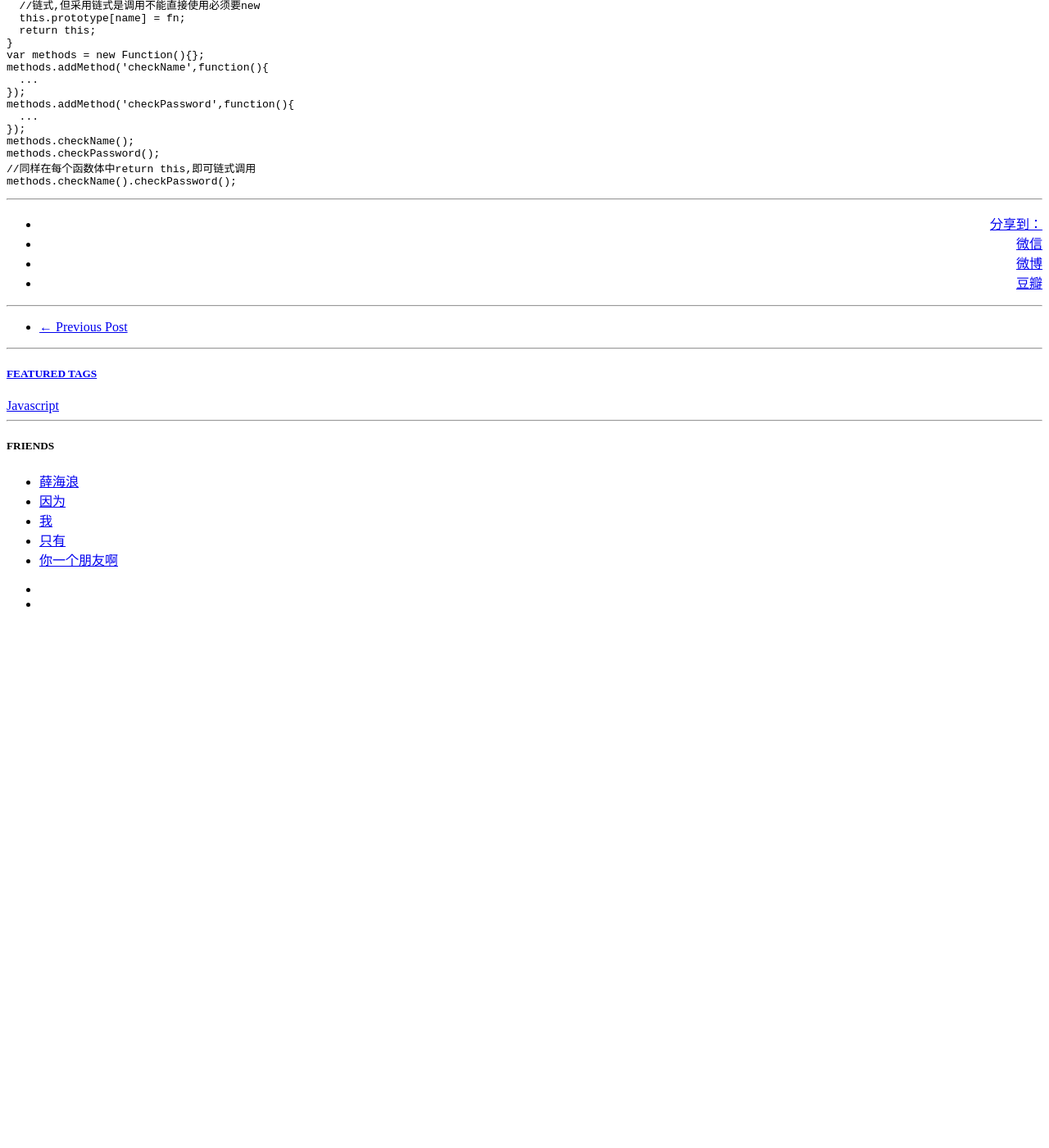
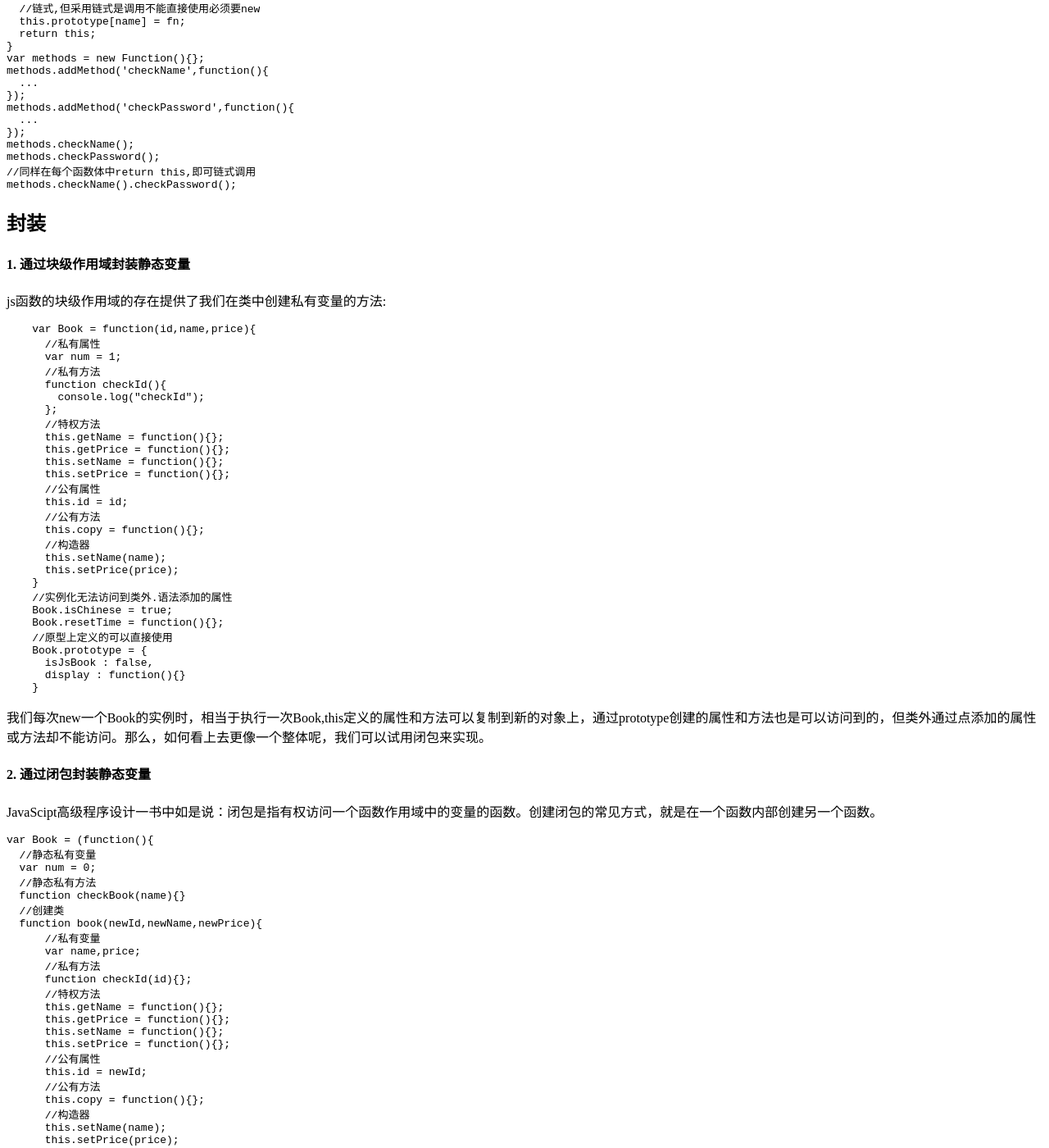
Before and after one commit to UnscientificMisaka/UnscientificMisaka.github.io, a Jekyll site: the page built from _posts/2017-3-17-design.markdown, in a window 1280 px wide and 1400 px high, scrolled down 2038 px. Shown: the whole window at 82% size. Built offline with Jekyll 4.4.1, drawn with Linux system fonts in a browser that asks for light colours; comment, search, counter and statistics services are not loaded; before the commit the page ends 2826 px from its top, so only the background shows below that; some of the changed text lies outside the part shown.

Commit message:
update about

```diff
--- a/_config.yml
+++ b/_config.yml
@@ -1,6 +1,6 @@
 # Site settings
-title: Blog
-SEOTitle: 博客
+title: 个人
+SEOTitle: 个人网站
 header-img: img/home-bg.jpg
 email: 1246533834@qq.com
 description: "懒得没有描述"
@@ -68,7 +68,7 @@
 
 # Sidebar settings
 sidebar: true                           # whether or not using Sidebar.
-sidebar-about-description: "好读书，爱发呆，眸子里藏着星辰。"
+sidebar-about-description: "好读书，不聪明，爱死磕。"
 sidebar-avatar: /img/大头贴.jpg      # use absolute URL, seeing it's used in both `/` and `/about/`
 
 
@@ -82,19 +82,10 @@
 # Friends
 friends: [
     {
-        title: "薛海浪",
-        href: "#"
+        title: "牛客",
+        href: "https://www.nowcoder.com/3738937"
     },{
-        title: "因为",
-        href: "#"
-    },{
-        title: "我",
-        href: "#"
-    },{
-        title: "只有",
-        href: "#"
-    },{
-        title: "你一个朋友啊",
-        href: "#"
+        title: "IFE",
+        href: "ife.baidu.com"
     }
 ]
--- a/_posts/2017-3-17-design.markdown
+++ b/_posts/2017-3-17-design.markdown
@@ -133,3 +133,72 @@
     methods.checkPassword();
     //同样在每个函数体中return this,即可链式调用
     methods.checkName().checkPassword();
+
+## 封装
+#### 1. 通过块级作用域封装静态变量
+js函数的块级作用域的存在提供了我们在类中创建私有变量的方法:
+
+        var Book = function(id,name,price){
+          //私有属性
+          var num = 1;
+          //私有方法
+          function checkId(){
+            console.log("checkId");
+          };
+          //特权方法
+          this.getName = function(){};
+          this.getPrice = function(){};
+          this.setName = function(){};
+          this.setPrice = function(){};
+          //公有属性
+          this.id = id;
+          //公有方法
+          this.copy = function(){};
+          //构造器
+          this.setName(name);
+          this.setPrice(price);
+        }
+        //实例化无法访问到类外.语法添加的属性
+        Book.isChinese = true;
+        Book.resetTime = function(){};
+        //原型上定义的可以直接使用
+        Book.prototype = {
+          isJsBook : false,
+          display : function(){}
+        }
+
+我们每次new一个Book的实例时，相当于执行一次Book,this定义的属性和方法可以复制到新的对象上，通过prototype创建的属性和方法也是可以访问到的，但类外通过点添加的属性或方法却不能访问。那么，如何看上去更像一个整体呢，我们可以试用闭包来实现。
+#### 2. 通过闭包封装静态变量
+JavaScipt高级程序设计一书中如是说：闭包是指有权访问一个函数作用域中的变量的函数。创建闭包的常见方式，就是在一个函数内部创建另一个函数。
+
+    var Book = (function(){
+      //静态私有变量
+      var num = 0;
+      //静态私有方法
+      function checkBook(name){}
+      //创建类
+      function book(newId,newName,newPrice){
+          //私有变量
+          var name,price;
+          //私有方法
+          function checkId(id){};
+          //特权方法
+          this.getName = function(){};
+          this.getPrice = function(){};
+          this.setName = function(){};
+          this.setPrice = function(){};
+          //公有属性
+          this.id = newId;
+          //公有方法
+          this.copy = function(){};
+          //构造器
+          this.setName(name);
+          this.setPrice(price);
+      }
+      //构建原型
+      _book.prototype = {
+        isJsBook : false,
+        display : function(){}
+      };
+      return _book;
+    })();
```
Also changed, not shown: _posts/2017-3-18-jsTicks.markdown (added, +31 -0 lines), about.html (+11 -4 lines), 2 other files.
